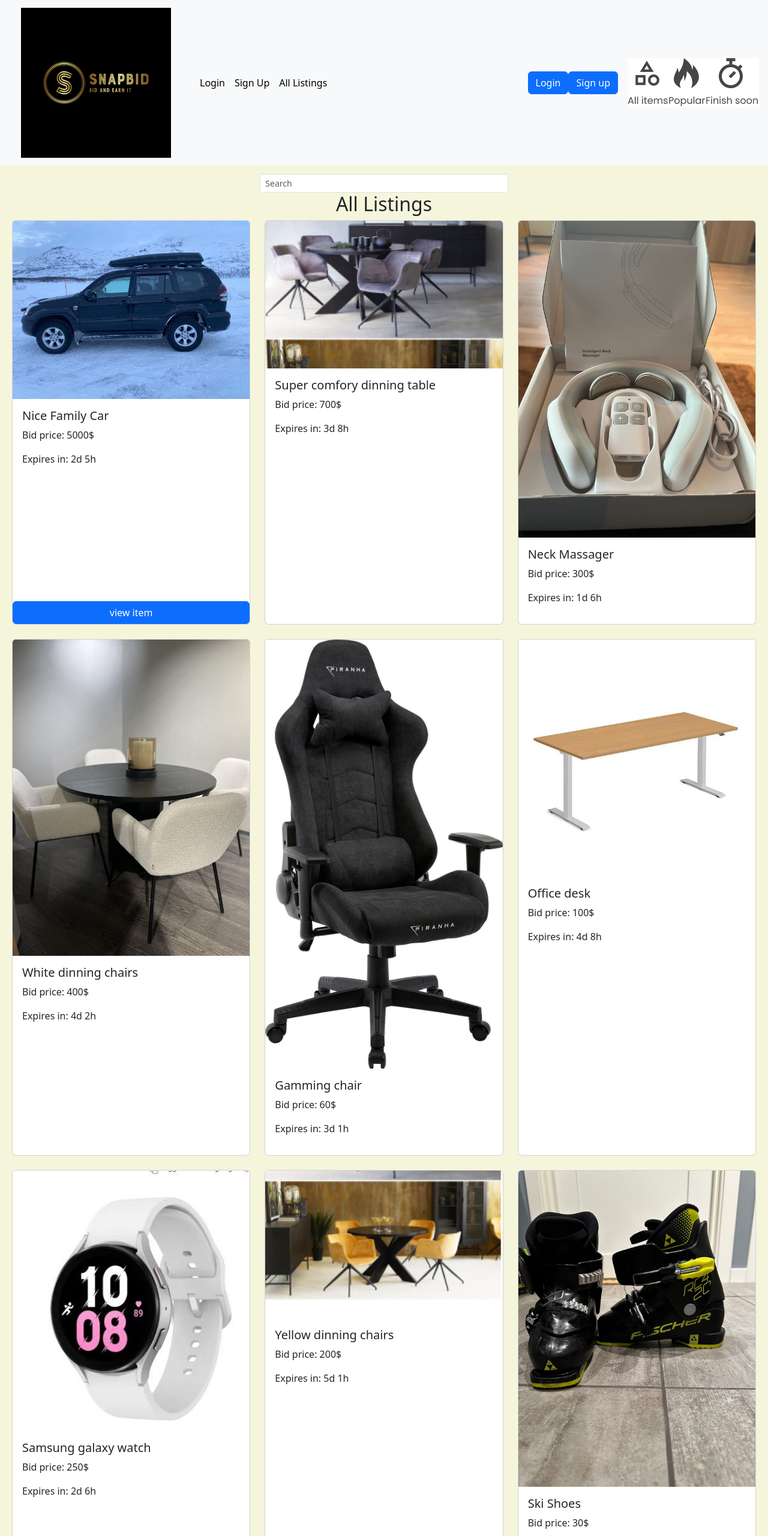
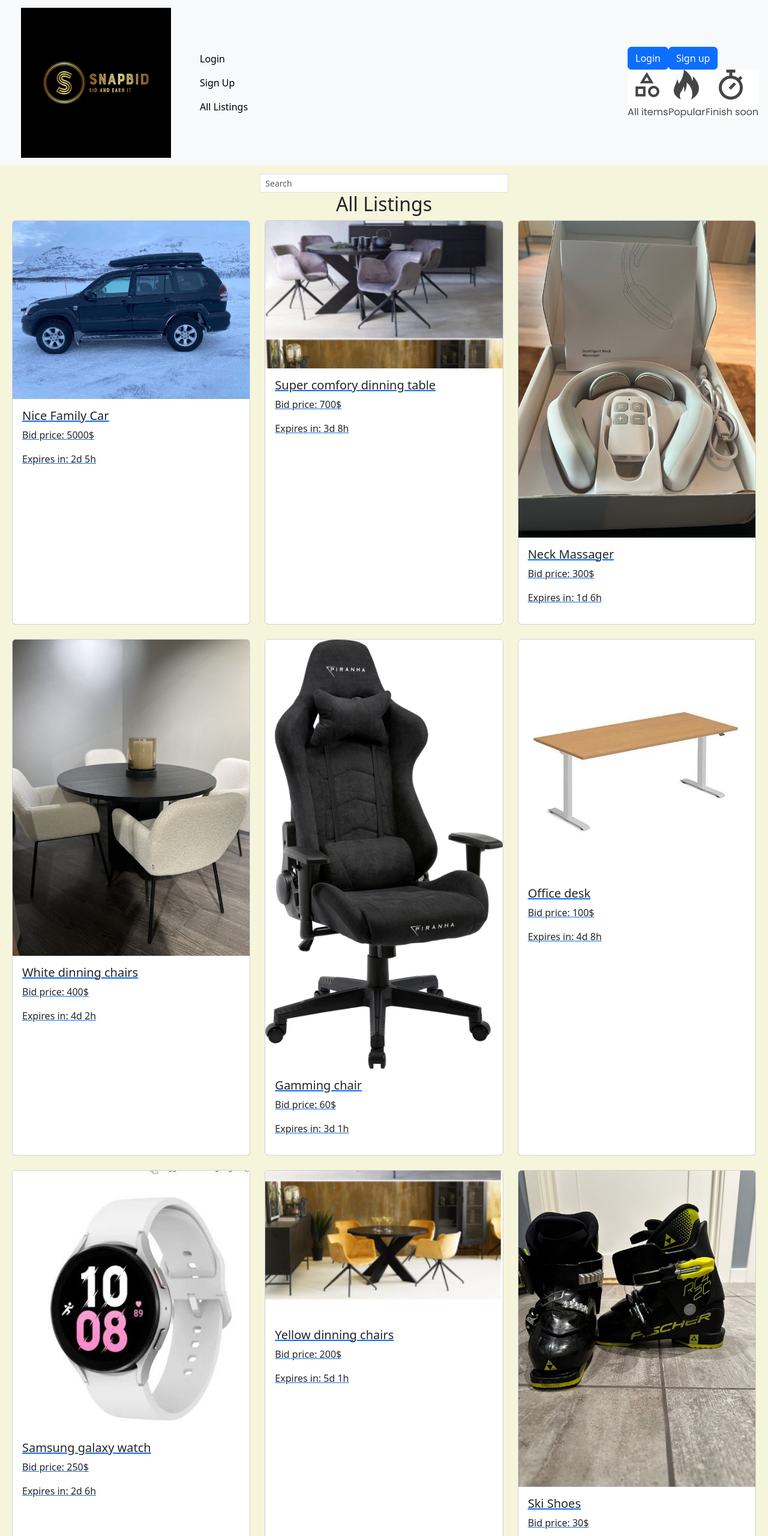
Before and after one commit to EF-Pami/semester-2-project, a website: page listings.html in a window 1280 px wide. Shown: the top 2560 px of the page at 60% size. Drawn offline with nearby package versions, Linux system fonts and the light colour scheme.

Commit message:
update on listings page

```diff
--- a/listings.html
+++ b/listings.html
@@ -30,6 +30,7 @@
         </button>
         <div class="collapse navbar-collapse" id="navbarcollapse">
           <ul class="navbar-nav ml-auto">
+            <div id="hamburger-items">
               <li class="navbar-item">
                 <a
                   href="./profile/login.html"
@@ -48,28 +49,31 @@
                   >All Listings</a
                 >
               </li>
+            </div>
           </ul>
         </div>
-        <form class="d-flex mx-3">
-          <a href="./profile/login.html">
+        <div id="head-icons">
+          <form class="d-flex">
+            <a class="nav-icons" href="./profile/login.html">
               <button class="btn btn-primary" type="button">Login</button>
             </a>
-          <a href="./profile/register.html">
+            <a class="nav-icons" href="./profile/register.html">
               <button class="btn btn-primary" type="button">Sign up</button>
             </a>
           </form>
 
-        <form class="d-flex mx-auto">
-          <a href="./listings.html">
+          <form class="d-flex">
+            <a class="nav-icons" href="./listings.html">
               <img src="assets/All items category.jpg" alt="All listings" />
             </a>
-          <a href="#Popular Listings">
+            <a class="nav-icons" href="index.html#Popular Listings">
               <img src="assets/Popular items category.jpg" alt="" />
             </a>
-          <a href="#soon to finish Listings">
+            <a class="nav-icons" href="index.html#soon to finish Listings">
               <img src="assets/Finish soon category.jpg" alt="" />
             </a>
           </form>
+        </div>
       </nav>
     </header>
     <main>
@@ -88,6 +92,7 @@
         <h2 class="d-flex justify-content-center">All Listings</h2>
         <div class="row row-cols-1 row-cols-md-3 g-4">
           <div class="col">
+            <a href="./single-listing.html">
               <div class="card h-100">
                 <img
                   src="./assets/car 1.jpg"
@@ -99,13 +104,12 @@
                   <p>Bid price: 5000$</p>
                   <p>Expires in: 2d 5h</p>
                 </div>
-              <a href="./single-listing.html" class="btn btn-primary"
-                >view item</a
-              >
               </div>
+            </a>
           </div>
 
           <div class="col">
+            <a href="./single-listing.html">
               <div class="card h-100">
                 <img
                   src="./assets/Frame 3.jpg"
@@ -118,9 +122,11 @@
                   <p>Expires in: 3d 8h</p>
                 </div>
               </div>
+            </a>
           </div>
 
           <div class="col">
+            <a href="./single-listing.html">
               <div class="card h-100">
                 <img
                   src="./assets/neck massager.jpg"
@@ -133,9 +139,11 @@
                   <p>Expires in: 1d 6h</p>
                 </div>
               </div>
+            </a>
           </div>
 
           <div class="col">
+            <a href="./single-listing.html">
               <div class="card h-100">
                 <img
                   src="./assets/dinning table.jpg"
@@ -148,9 +156,11 @@
                   <p>Expires in: 4d 2h</p>
                 </div>
               </div>
+            </a>
           </div>
 
           <div class="col">
+            <a href="./single-listing.html">
               <div class="card h-100">
                 <img
                   src="./assets/gaming chair.jpg"
@@ -163,9 +173,11 @@
                   <p>Expires in: 3d 1h</p>
                 </div>
               </div>
+            </a>
           </div>
 
           <div class="col">
+            <a href="./single-listing.html">
               <div class="card h-100">
                 <img
                   src="./assets/Office desk.jpg"
@@ -178,9 +190,11 @@
                   <p>Expires in: 4d 8h</p>
                 </div>
               </div>
+            </a>
           </div>
 
           <div class="col">
+            <a href="./single-listing.html">
               <div class="card h-100">
                 <img
                   src="./assets/samsung galaxy watch.jpg"
@@ -193,9 +207,11 @@
                   <p>Expires in: 2d 6h</p>
                 </div>
               </div>
+            </a>
           </div>
 
           <div class="col">
+            <a href="./single-listing.html">
               <div class="card h-100">
                 <img
                   src="./assets/Frame 9.jpg"
@@ -208,9 +224,11 @@
                   <p>Expires in: 5d 1h</p>
                 </div>
               </div>
+            </a>
           </div>
 
           <div class="col">
+            <a href="./single-listing.html">
               <div class="card h-100">
                 <img
                   src="./assets/ski shoes.jpg"
@@ -223,9 +241,11 @@
                   <p>Expires in: 3d 5h</p>
                 </div>
               </div>
+            </a>
           </div>
 
           <div class="col">
+            <a href="./single-listing.html">
               <div class="card h-100">
                 <img
                   src="./assets/TV bench.jpg"
@@ -238,9 +258,11 @@
                   <p>Expires in: 4d 2h</p>
                 </div>
               </div>
+            </a>
           </div>
 
           <div class="col">
+            <a href="./single-listing.html">
               <div class="card h-100">
                 <img
                   src="./assets/vegetable machine.jpg"
@@ -253,9 +275,11 @@
                   <p>Expires in: 5d 1h</p>
                 </div>
               </div>
+            </a>
           </div>
 
           <div class="col">
+            <a href="./single-listing.html">
               <div class="card h-100">
                 <img
                   src="./assets/samsung S23 Ultra.jpg"
@@ -268,6 +292,7 @@
                   <p>Expires in: 3d 6h</p>
                 </div>
               </div>
+            </a>
           </div>
         </div>
       </div>
```
Lines whose indentation alone changed are shown as unchanged.
